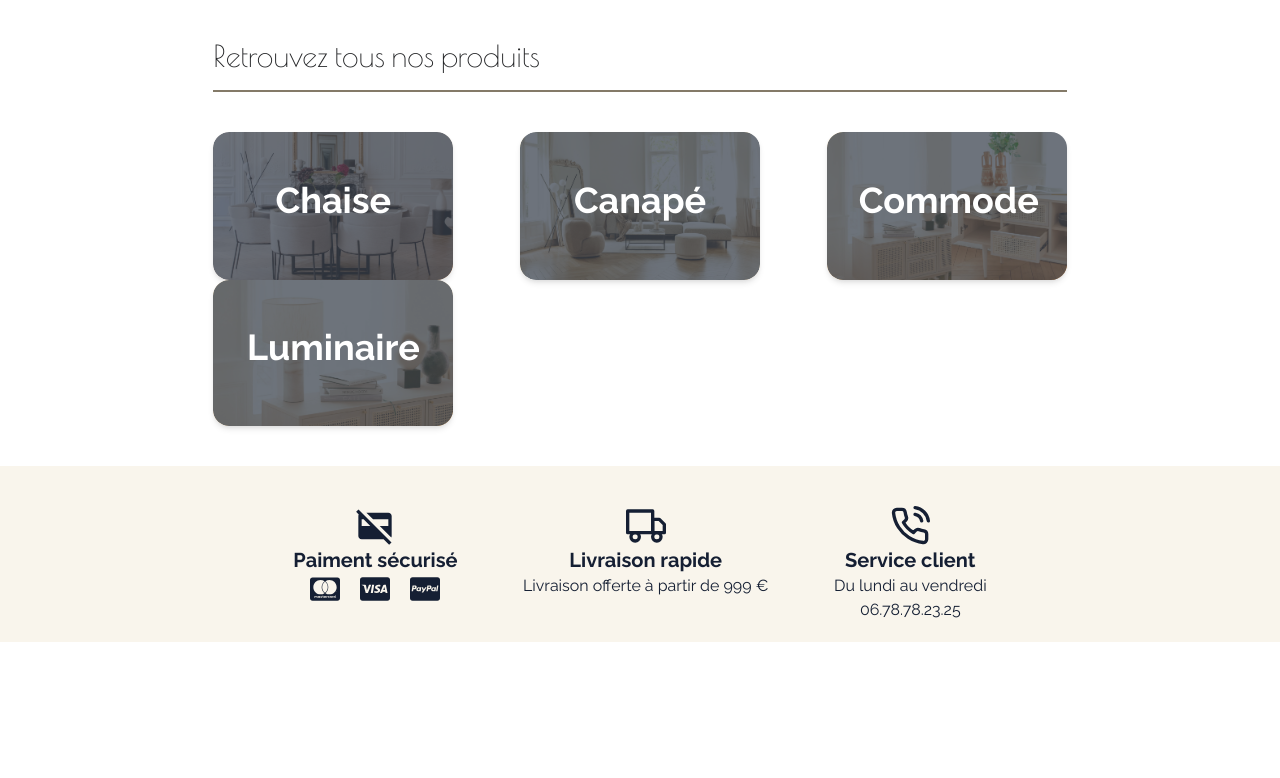
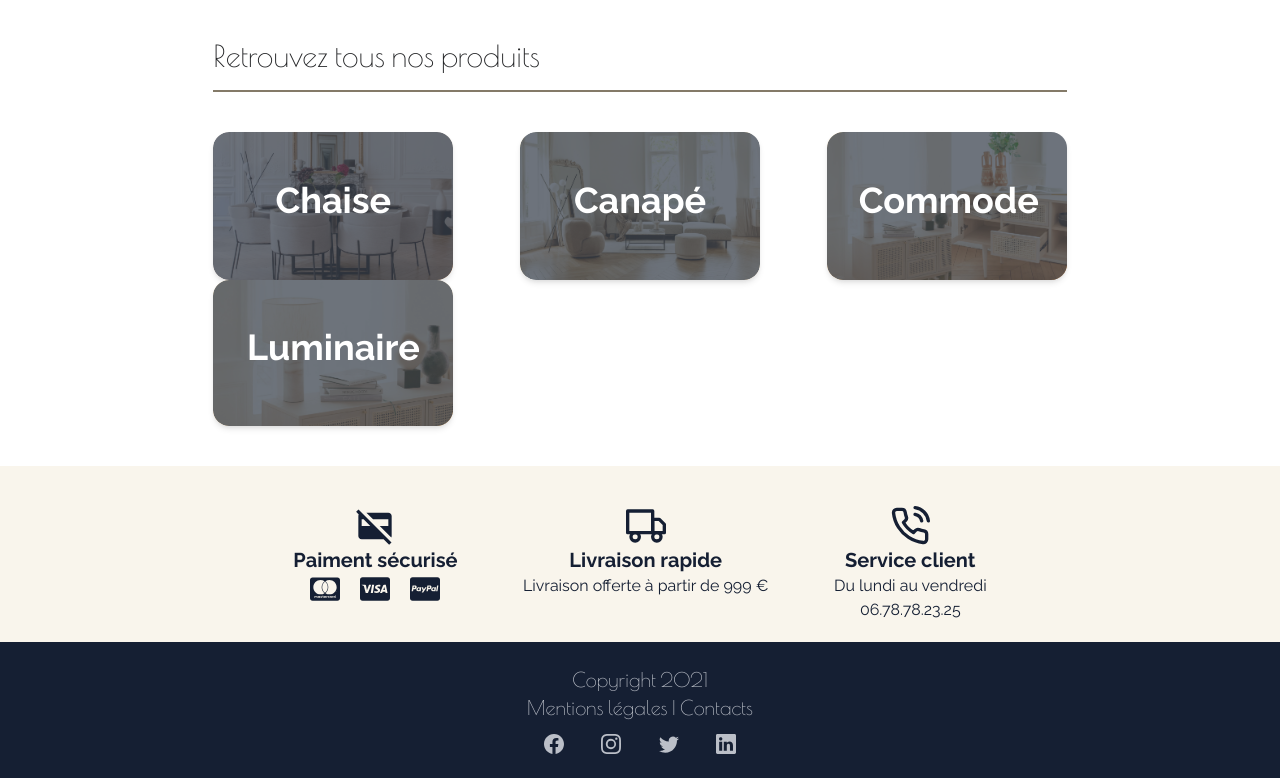
Before and after one commit to Furniture-King/Front-end, a Next.js app: page / in a window 1280 px wide. Shown: the part 3151-3929 px from the top of the page. Before the commit the page ends 3793 px from the top, so only its background shows below. Built offline with nearby package versions, Linux system fonts and the light colour scheme.

Commit message:
home: add footer

```diff
--- /dev/null
+++ b/components/footer/index.js
@@ -0,0 +1,30 @@
+import React from 'react'
+
+import { BsFacebook, BsInstagram, BsTwitter, BsLinkedin } from 'react-icons/bs'
+
+const Footer = () => {
+  return (
+    <div className=" bg-color-bg-darkBlue">
+      <div className="flex flex-col items-center mx-auto w-8/12 text-color-font-gray text-center py-6 font-poiretOne text-xl">
+        <a href="/">Copyright 2021</a>
+        <a href="/">Mentions légales | Contacts</a>
+        <div className="flex justify-between w-48 mt-3">
+          <a href="/">
+            <BsFacebook />
+          </a>
+          <a href="/">
+            <BsInstagram />
+          </a>
+          <a href="/">
+            <BsTwitter />
+          </a>
+          <a href="/">
+            <BsLinkedin />
+          </a>
+        </div>
+      </div>
+    </div>
+  )
+}
+
+export default Footer
--- a/pages/index.js
+++ b/pages/index.js
@@ -9,6 +9,7 @@ import PopularSection from '../components/popularSection'
 import HeroSection from '../components/heroSection'
 import ThumbnailsNavBar from '../components/thumbnailsNavBar'
 import InfoSection from '../components/infoSection'
+import Footer from '../components/footer'
 
 export default function Home() {
   return (
@@ -28,6 +29,7 @@ export default function Home() {
       <MainTitle text="Retrouvez tous nos produits" />
       <ThumbnailsNavBar />
       <InfoSection />
+      <Footer />
     </div>
   )
 }
```
